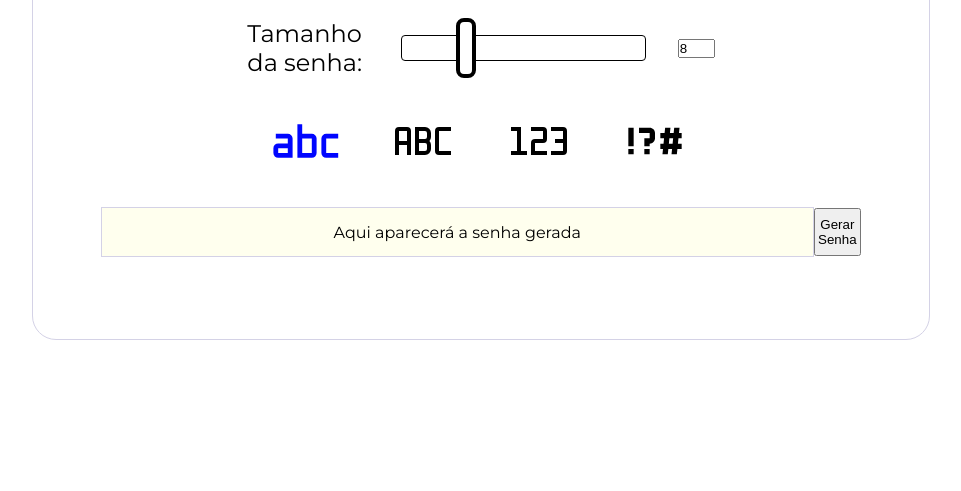
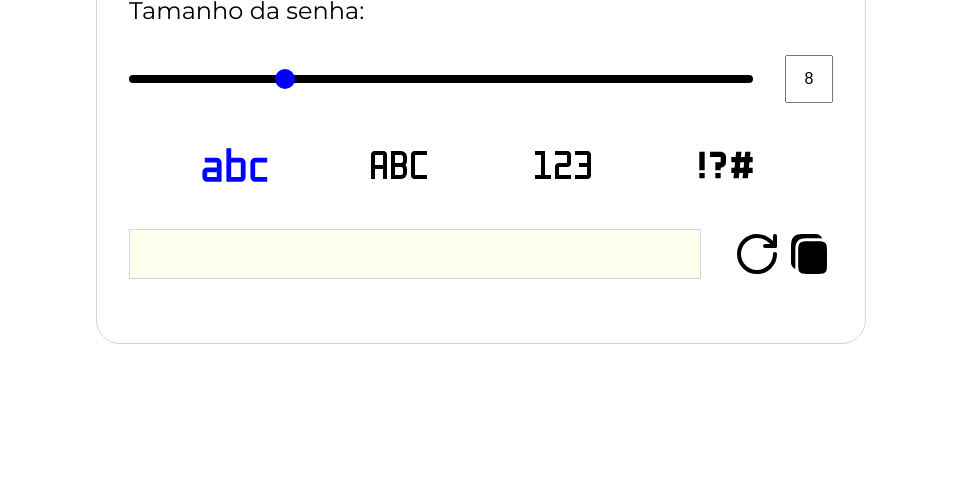
Before and after one commit to JadirXavier/Gerador-de-Senhas, a plain HTML site: page index.html in a window 1280 px wide. Shown: the part 309-800 px from the top of the page, without its empty margins (159-1120 px from the left). Drawn offline with Linux system fonts and the light colour scheme.

Commit message:
criados botões de copiar e gerar senha, atualização do css

```diff
--- a/index.html
+++ b/index.html
@@ -17,8 +17,8 @@
     <div class="container">
       <h1>Gerador de Senhas</h1>
       <form id="senhaForm">
+        <label for="num">Tamanho da senha:</label>
         <div class="input">
-          <label for="num">Tamanho da senha:</label>
           <input
             type="range"
             id="numSlider"
@@ -78,10 +78,20 @@
         </div>
       </form>
       <div class="resultado">
-        <p id="senhaGerada">Aqui aparecerá a senha gerada</p>
-        <button type="button" id="gerarSenha" onclick="mostrarSenha()">
-          Gerar Senha
-        </button>
+        <p id="senhaGerada"></p>
+        <div class="botoes">
+          <button
+            type="button"
+            id="gerarSenha"
+            onclick="mostrarSenha()"
+            class="tooltip"
+          >
+            <img src="imgs/rotate.svg" />
+          </button>
+          <button type="button" id="copiar" onclick="copiar()">
+            <img src="imgs/copy.svg" />
+          </button>
+        </div>
       </div>
     </div>
     <script src="script.js"></script>
--- a/script.js
+++ b/script.js
@@ -8,6 +8,16 @@ document.getElementById("num").addEventListener("input", function () {
     num.value = 30;
   }
 });
+
+function copiar(){
+	const senhaGeradaTexto = document.getElementById("senhaGerada").innerText;
+	const textArea = document.createElement("textArea");
+    	textArea.value = senhaGeradaTexto;
+	document.body.appendChild(textArea);
+	textArea.select();
+	document.execCommand('copy');
+	document.body.removeChild(textArea);
+}
 
 function atualizarSlider() {
   const num = document.getElementById("num");
--- a/style.css
+++ b/style.css
@@ -32,14 +32,17 @@ body {
 
 h1 {
   font-size: 3rem;
+  width: 100%;
 }
 
 .container {
-  height: 25rem;
-  width: 50rem;
-  display: grid;
-  padding: 3rem;
-  grid-template-rows: 1fr 1fr 1fr;
+  height: 55%;
+  width: 55%;
+  display: flex;
+  margin: 2rem;
+  padding: 2rem;
+  flex-direction: column;
+  justify-content: space-evenly;
   align-items: center;
   border: 1px solid #d4d2e6;
   border-radius: 24px;
@@ -50,6 +53,11 @@ h1 {
   display: flex;
   flex-direction: column;
   gap: 2rem;
+  width: 100%;
+}
+
+#senhaForm label {
+  font-size: 1.5rem;
 }
 
 .input {
@@ -64,10 +72,11 @@ div.input > label {
   font-size: 1.5rem;
 }
 
-.container {
-  display: flex;
-  flex-direction: column;
-  justify-content: space-evenly;
+#num {
+  height: 100%;
+  text-align: center;
+  font-size: 100%;
+  aspect-ratio: 1;
 }
 
 #opcoes {
@@ -92,6 +101,7 @@ div.input > label {
 img {
   height: 100%;
   width: 100%;
+  cursor: pointer;
 }
 
 input[type="checkbox"] {
@@ -112,38 +122,36 @@ input[type="checkbox"]:not(:checked) + label img {
 #numSlider {
   -webkit-appearance: none;
   width: 100%;
-  height: 1.5rem;
-  background: rgb(255, 255, 255);
-  outline: none;
-  border: 0.1rem solid black;
+  height: 0.5rem;
+  background-color: black;
   border-radius: 0.25rem;
 }
 
 #numSlider::-webkit-slider-thumb {
   -webkit-appearance: none;
   appearance: none;
-  width: 20px;
-  height: 60px;
+  width: 1.25rem;
+  height: 1.25rem;
   background: rgb(255, 255, 255);
   cursor: pointer;
-  border: 0.25rem solid black;
-  border-radius: 0.5rem;
+  background-color: blue;
+  border-radius: 1rem;
 }
 
 #numSlider::-moz-range-thumb {
-  width: 20px;
-  height: 60px;
-  background: rgb(255, 255, 255);
+  width: 1.25rem;
+  height: 1.25rem;
   cursor: pointer;
-  border: 0.25rem solid black;
+  background-color: blue;
   border-radius: 0.5rem;
 }
 
 .resultado {
   display: flex;
   height: 3rem;
-  width: 95%;
+  width: 100%;
   align-items: center;
+  gap: 2rem;
 }
 
 .resultado p {
@@ -161,7 +169,27 @@ input[type="checkbox"]:not(:checked) + label img {
   text-align: center;
 }
 
-#gerarSenha {
-  width: 3rem;
+.botoes {
+  height: 100%;
+  display: flex;
+  flex-direction: row;
+  gap: 0.25rem;
+}
+
+.botoes button {
+  aspect-ratio: 1;
   height: 100%;
 }
+
+.botoes button {
+  border: none;
+  background: white;
+  aspect-ratio: 1;
+  height: 100%;
+  transition: all 0.3s ease;
+}
+
+.botoes button:hover img {
+  filter: brightness(0) saturate(100%) invert(7%) sepia(100%) saturate(7441%)
+    hue-rotate(247deg) brightness(108%) contrast(138%);
+}
```
Also changed, not shown: imgs/copy.svg (added), imgs/rotate.svg (added).
